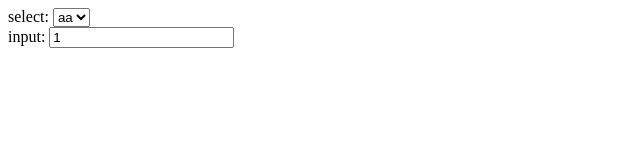
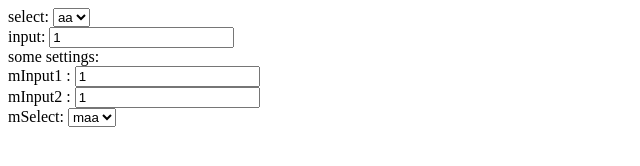
Before and after one commit to azureblue/setting-js, a plain HTML site: page index.html in a window 1280 px wide. Shown: the whole page, without its empty margins (0-640 px from the left). Drawn offline with Linux system fonts and the light colour scheme.

Commit message:
adding multi setting

```diff
--- a/index.html
+++ b/index.html
@@ -9,8 +9,16 @@
         <script>
             var select = new SelectSetting("select: ", {a: "aa", b: "bb"}, {}, el => el);
             elemById("bd").appendChild(select.generate());
+
             var input = new InputSetting("input: ", {type: "number", value: 1}, el => el);
             elemById("bd").appendChild(input.generate());
+
+            var multiSetting = new MultiSetting("some settings: ", [
+                 new InputSetting("mInput1 : ", {type: "number", value: 1}, el => el),
+                 new InputSetting("mInput2 : ", {type: "number", value: 1}, el => el),
+                 new SelectSetting("mSelect: ", {a: "maa", b: "mbb"}, {}, el => el)
+            ]);
+            elemById("bd").appendChild(multiSetting.generate());
 
         </script>
     </body>
--- a/setting.js
+++ b/setting.js
@@ -2,10 +2,13 @@ var Setting = {};
 
 Setting.wrapperClass = "setting_wrapper";
 Setting.labelClass = "setting_label";
+Setting.multiSetting = "multiSetting_label";
 Setting.idCount = 0;
 
 var genSettingWrapper = () => genElement("div", {class: Setting.wrapperClass});
 var genSettingLabel = labelText => genElement("label", {class: Setting.labelClass}, labelText);
+var genMultiSettingLabel = labelText => genElement("label",
+    {class: Setting.multiSetting, style: "disply: inline-block; width: 100%;"}, labelText);
 var genElement = (tag, attr, txt) => {
     var el = document.createElement(tag);
     el.setAttribute("id", genId());
@@ -35,6 +38,18 @@ function LabeledSetting(labelText, element) {
     };
 }
 
+function MultiSetting(commonLabelText, settingList, resultProvider) {
+    this.generate = () => {
+        var wrapper = genSettingWrapper();
+        var label = genMultiSettingLabel(commonLabelText);
+        wrapper.appendChild(label);
+        settingList.forEach(se => wrapper.appendChild(se.generate()));
+        return wrapper;
+    };
+
+    this.get = () => resultProvider();
+}
+
 function InputSetting(labelText, inputAttributes, valueMapper) {
     checkNoIdInAttrMap(inputAttributes);
     var inputId;
```
